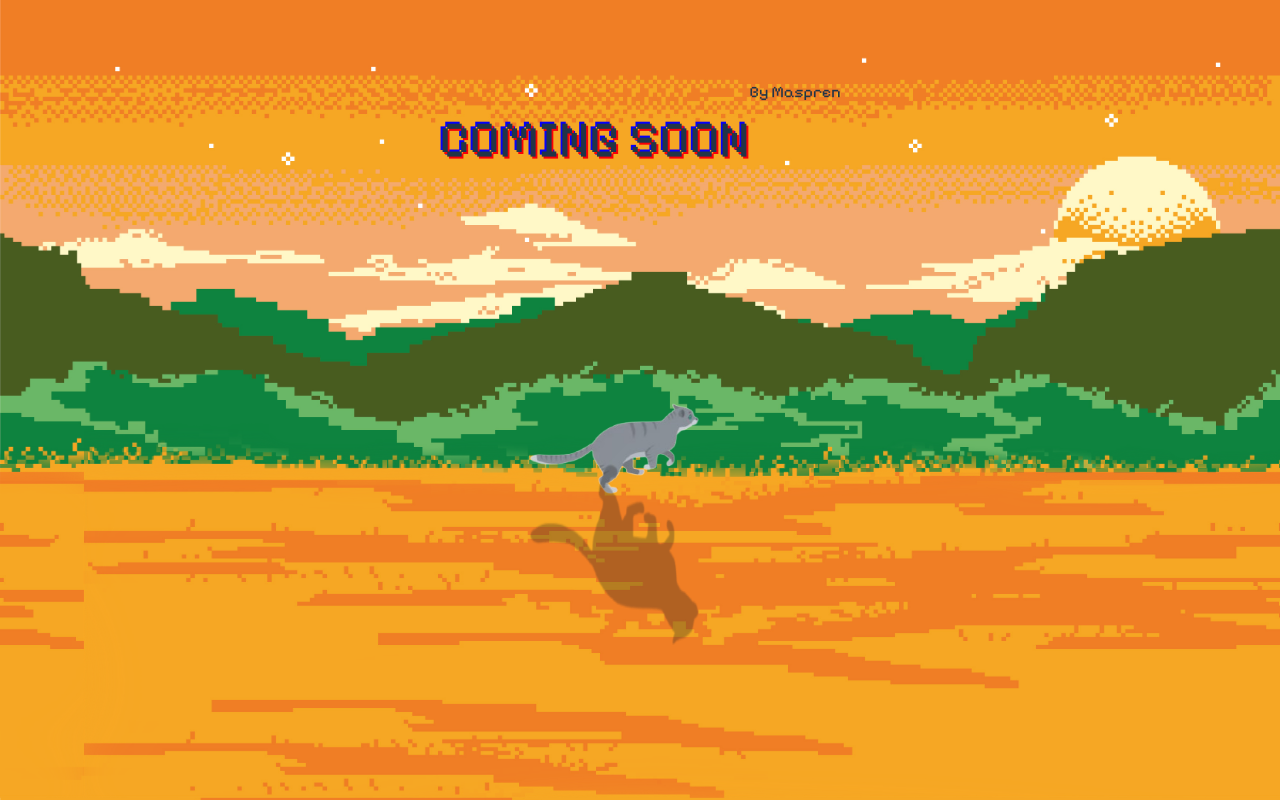
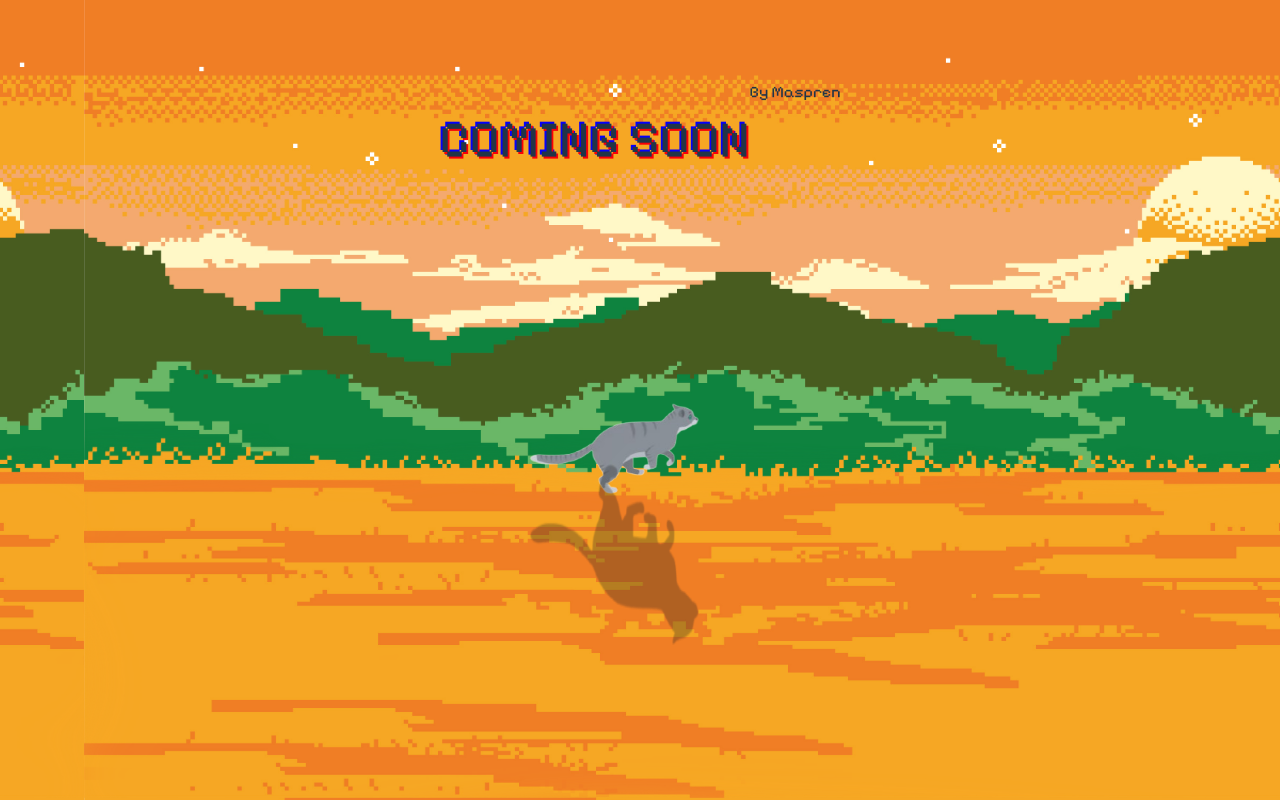
Before and after one commit to mrKuncay008/cat-game, a React (Vite) app: page / in a window 1280 px wide. Built offline with nearby package versions, Linux system fonts and the light colour scheme.

Commit message:
feat: update Background interval

```diff
--- a/src/main/Background.jsx
+++ b/src/main/Background.jsx
@@ -18,8 +18,17 @@ const Background = () => {
     }, [groundImageIndex]);
     return (
         <>
-            <div className="fixed inset-0 z-0 flex items-center justify-center">
-                <img src={bg} alt="background"/>
+            <div className="fixed w-screen flex items-center justify-center">
+                <img src={bg}
+                className='fixed w-screen'
+                alt="background"
+                style={{ left: `${groundImageIndex}px` }}
+                />
+                <img src={bg}
+                className='fixed w-screen'
+                alt="background"
+                style={{ left: `${groundImageIndex + window.innerWidth}px` }}
+                />
                     <img src={ground} className='fixed w-screen h-4/8 pt-2 lg:pt-6 bottom-0.5'
                     style={{ left: `${groundImageIndex}px` }}
                     alt='rumput'/>
```
